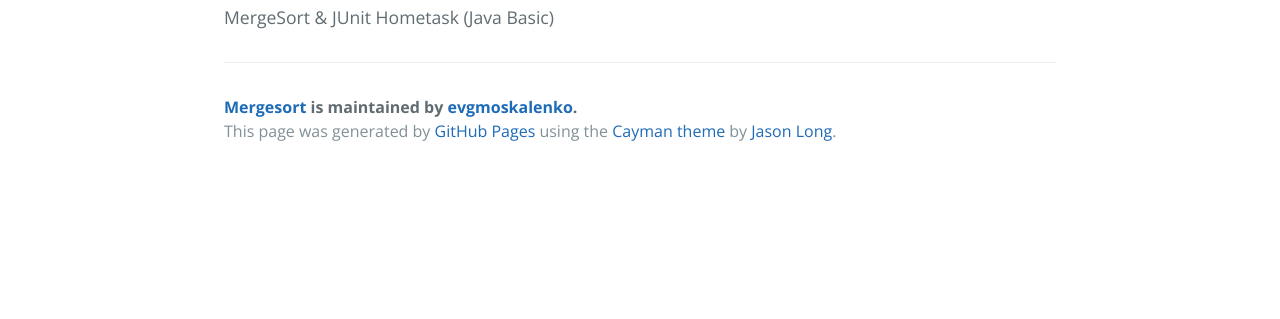
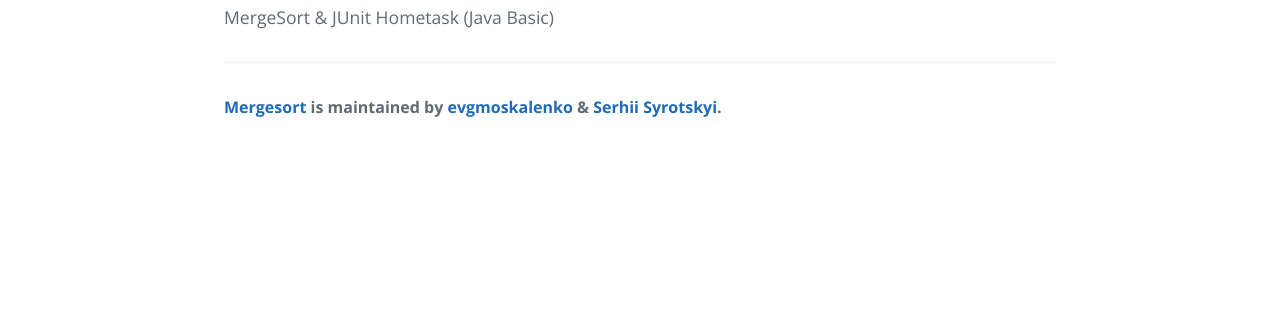
Before and after one commit to evgmoskalenko/mergesort, a plain HTML site: page index.html in a window 1280 px wide. Shown: the part 481-800 px from the top of the page. Drawn offline with nearby package versions, Linux system fonts and the light colour scheme.

Commit message:
Update index.html

```diff
--- a/index.html
+++ b/index.html
@@ -25,13 +25,8 @@
 <p>MergeSort &amp; JUnit Hometask (Java Basic)</p>
 
       <footer class="site-footer">
-        <span class="site-footer-owner"><a href="https://github.com/evgmoskalenko/mergesort">Mergesort</a> is maintained by <a href="https://github.com/evgmoskalenko">evgmoskalenko</a>.</span>
-
-        <span class="site-footer-credits">This page was generated by <a href="https://pages.github.com">GitHub Pages</a> using the <a href="https://github.com/jasonlong/cayman-theme">Cayman theme</a> by <a href="https://twitter.com/jasonlong">Jason Long</a>.</span>
+        <span class="site-footer-owner"><a href="https://github.com/evgmoskalenko/mergesort">Mergesort</a> is maintained by <a href="https://github.com/evgmoskalenko">evgmoskalenko</a> & <a href="https://github.com/freedomserg">Serhii Syrotskyi</a>.</span>
       </footer>
-
     </section>
-
-
   </body>
 </html>
```
